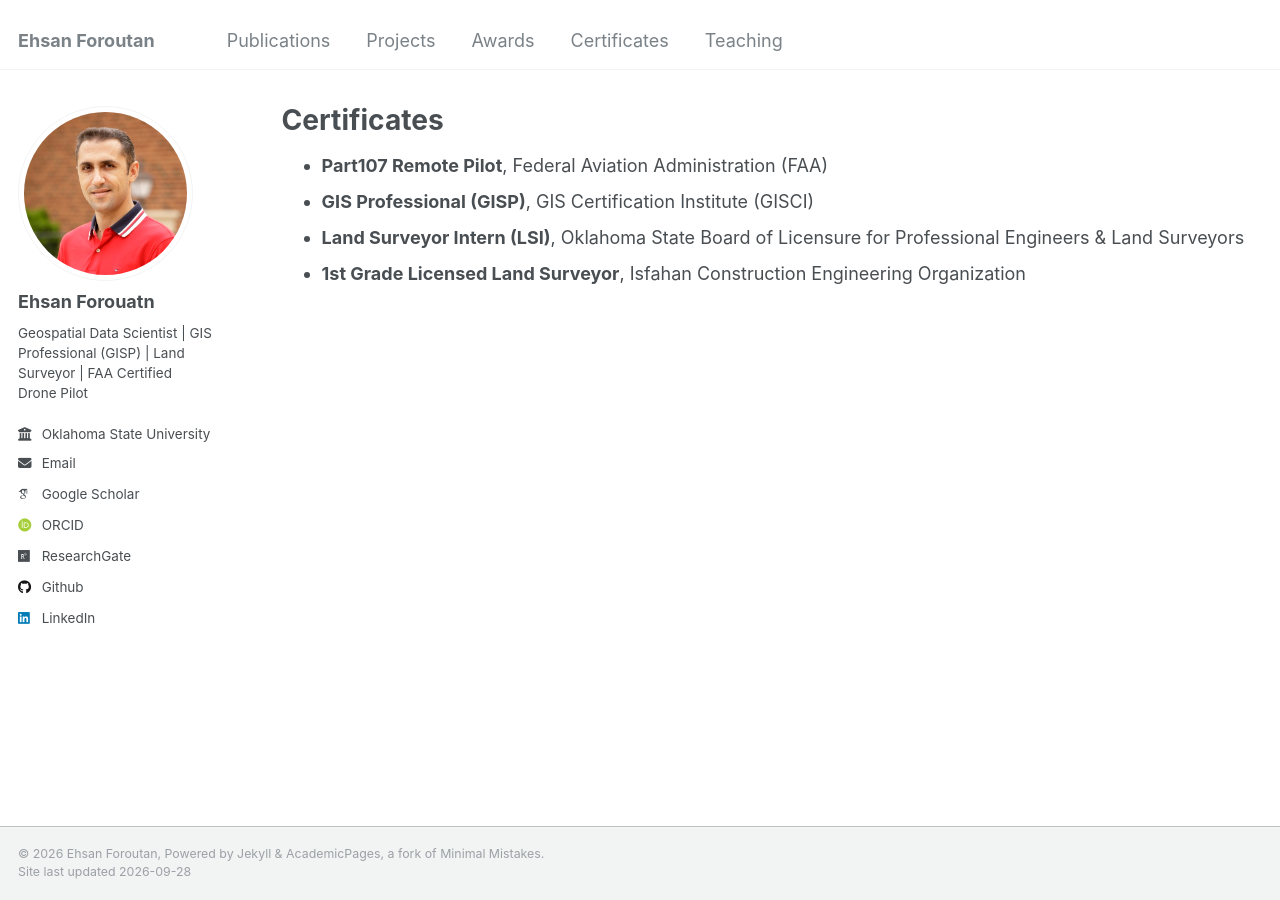
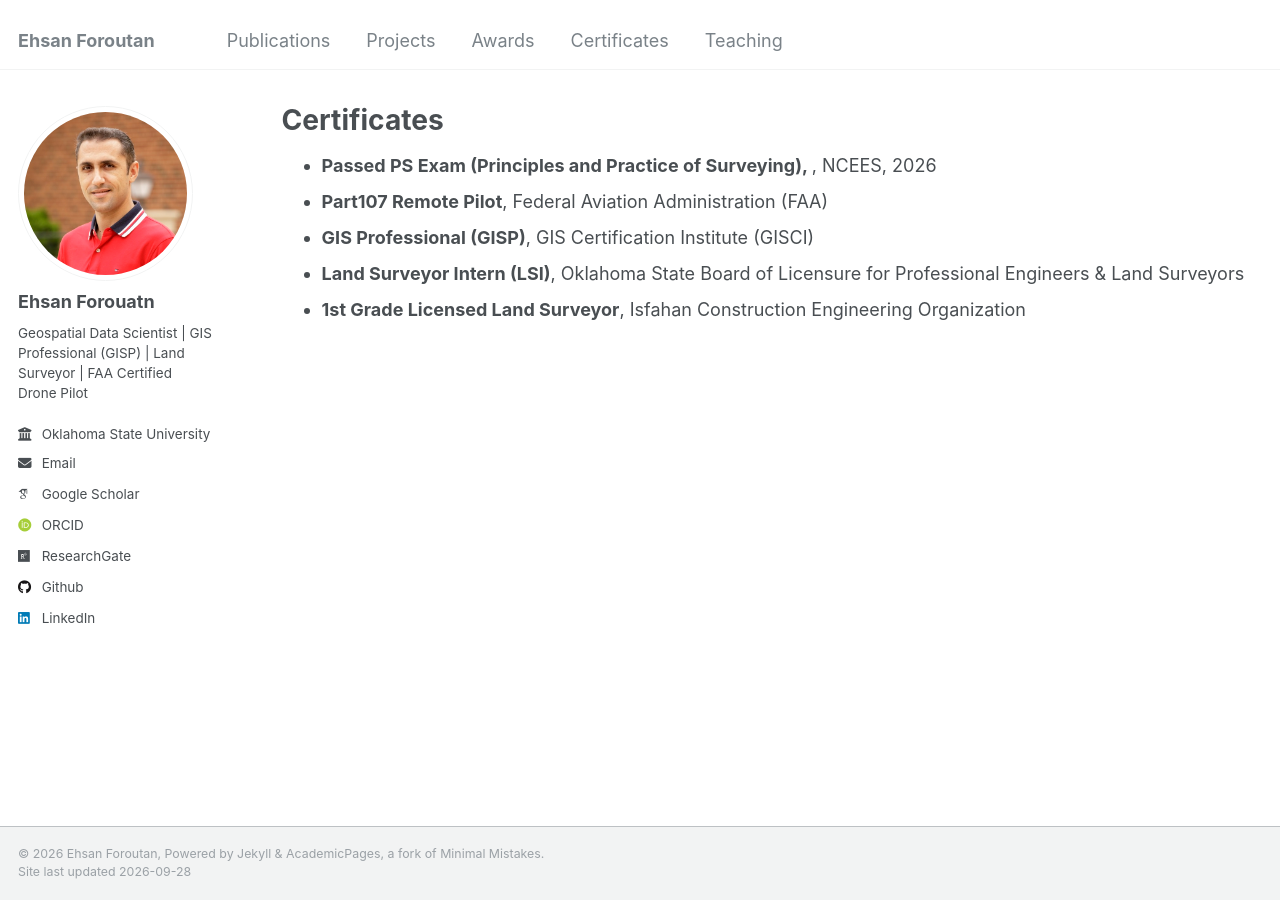
Before and after one commit to eforoutan/eforoutan.github.io, a Jekyll site: the page built from _pages/certificates.html, in a window 1280 px wide. Built offline with Jekyll 4.4.1, drawn with Linux system fonts in a browser that asks for light colours; some web fonts are replaced.

Commit message:
Add PS Exam certification to certificates page

```diff
--- a/_pages/certificates.html
+++ b/_pages/certificates.html
@@ -5,6 +5,7 @@ permalink: /certificates/
 author_profile: true
 ---
 <ul>
+  <li><strong>Passed PS Exam (Principles and Practice of Surveying), </strong>, NCEES, 2026 </li>
   <li><strong>Part107 Remote Pilot</strong>, Federal Aviation Administration (FAA) </li>
   <li><strong>GIS Professional (GISP)</strong>, GIS Certification Institute (GISCI) </li>
   <li><strong>Land Surveyor Intern (LSI)</strong>, Oklahoma State Board of Licensure for Professional Engineers & Land Surveyors</li>
```
